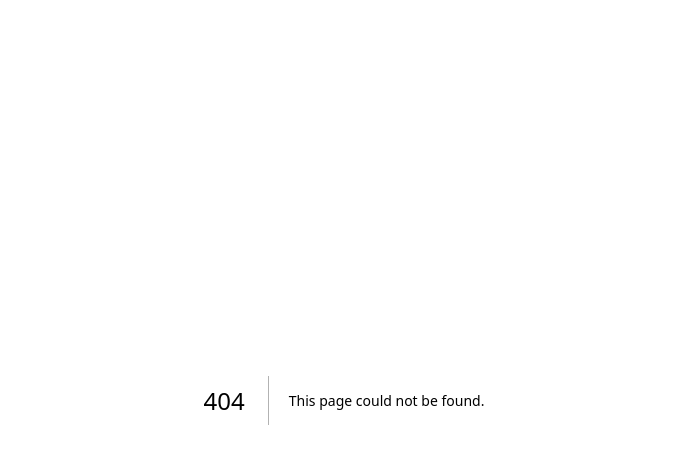
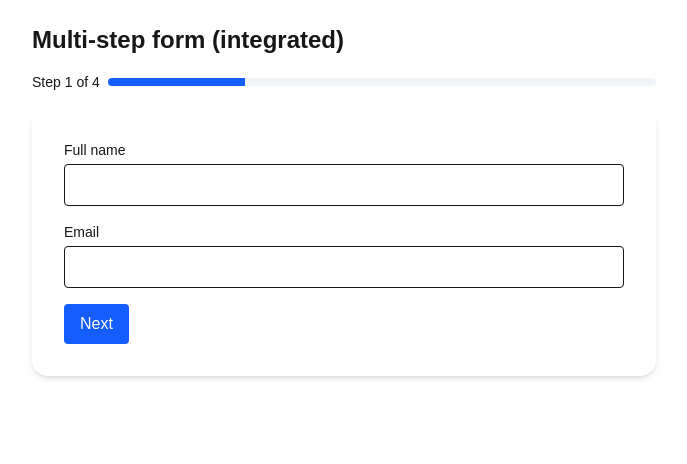
Before and after one commit to vanheaven-ui/my-multistep-form, a Next.js app: page /form in a window 1280 px wide. Before the commit this address had no page. Shown: the top 464 px of the page, without its empty margins (296-983 px from the left). Built offline with nearby package versions, Linux system fonts and the light colour scheme.

Commit message:
feat(form): add Personal, Contact, Files, and Review step components

```diff
--- /dev/null
+++ b/app/form/page.tsx
@@ -0,0 +1,78 @@
+"use client";
+import React from "react";
+
+import StepPersonal from "../../components/form/StepPersonal";
+import StepContact from "../../components/form/StepContact";
+import StepFiles from "../../components/form/StepFiles";
+import StepReview from "../../components/form/StepReview";
+import { useMultiStepForm } from "../../features/hooks/multi-step-form/useMultiStepForm";
+import { FormStep } from "../../features/hooks/multi-step-form/types";
+import Stepper from "../../components/form/Stepper";
+import StepContainer from "../../components/layout/StepContainer";
+
+export default function FormPage() {
+  const { step, totalSteps, next, back, data, setData, goTo } =
+    useMultiStepForm();
+
+  const handleNextFromPersonal = (payload: any) => {
+    // data already saved in setData by child; we still call next to move forward
+    next();
+  };
+
+  const handleSubmit = async (payload: any) => {
+    // TODO: call API `/api/form` — for now just clear and alert
+    try {
+      // optimistic submit placeholder
+      alert("Submitted — check console");
+      console.log("submit payload", payload);
+      // clear storage / reset if you want
+      localStorage.removeItem("multi_step_form_v1");
+      goTo(FormStep.Personal);
+    } catch (e) {
+      console.error(e);
+      alert("Submit failed (stub)");
+    }
+  };
+
+  return (
+    <main className="max-w-2xl mx-auto p-6">
+      <h1 className="text-2xl font-bold mb-4">Multi-step form (integrated)</h1>
+      <Stepper step={step} total={totalSteps} />
+      <StepContainer>
+        {step === FormStep.Personal && (
+          <StepPersonal
+            defaultValues={data as any}
+            onNext={handleNextFromPersonal}
+            onSave={(p) => setData(p)}
+          />
+        )}
+
+        {step === FormStep.Contact && (
+          <StepContact
+            defaultValues={data as any}
+            onBack={() => back()}
+            onNext={() => next()}
+            onSave={(p) => setData(p)}
+          />
+        )}
+
+        {step === FormStep.Files && (
+          <StepFiles
+            defaultValues={{ attachments: (data as any).attachments }}
+            onBack={() => back()}
+            onNext={() => next()}
+            onSave={(p) => setData(p)}
+          />
+        )}
+
+        {step === FormStep.Review && (
+          <StepReview
+            data={data}
+            onBack={() => back()}
+            onSubmit={(p) => handleSubmit(p)}
+          />
+        )}
+      </StepContainer>
+    </main>
+  );
+}
--- /dev/null
+++ b/components/form/StepContact.tsx
@@ -0,0 +1,66 @@
+"use client";
+import React from "react";
+import { useForm } from "react-hook-form";
+import { ContactSchema } from "../../features/multi-step-form/schemas/formSchemas";
+import type { z } from "zod";
+import type { FormSchemaType } from "../../features/multi-step-form/schemas/formSchemas";
+
+type ContactData = z.infer<typeof ContactSchema>;
+
+export default function StepContact({
+  defaultValues,
+  onNext,
+  onBack,
+  onSave,
+}: {
+  defaultValues?: Partial<ContactData>;
+  onNext: (data: ContactData) => void;
+  onBack: () => void;
+  onSave: (patch: Partial<FormSchemaType>) => void;
+}) {
+  const { register, handleSubmit } = useForm<ContactData>({
+    defaultValues: defaultValues as any,
+  });
+
+  const submit = (values: ContactData) => {
+    onSave(values);
+    onNext(values);
+  };
+
+  return (
+    <form onSubmit={handleSubmit(submit)} className="space-y-4">
+      <div>
+        <label className="block text-sm">Phone</label>
+        <input
+          {...register("phone")}
+          aria-label="Phone"
+          className="mt-1 w-full border rounded p-2"
+        />
+      </div>
+      <div>
+        <label className="block text-sm">Address</label>
+        <input
+          {...register("address")}
+          aria-label="Address"
+          className="mt-1 w-full border rounded p-2"
+        />
+      </div>
+
+      <div className="flex gap-2">
+        <button
+          type="button"
+          onClick={onBack}
+          className="px-4 py-2 border rounded"
+        >
+          Back
+        </button>
+        <button
+          type="submit"
+          className="px-4 py-2 bg-blue-600 text-white rounded"
+        >
+          Next
+        </button>
+      </div>
+    </form>
+  );
+}
--- /dev/null
+++ b/components/form/StepFiles.tsx
@@ -0,0 +1,52 @@
+"use client";
+import React, { useCallback } from "react";
+import type { FormSchemaType } from "../../features/multi-step-form/schemas/formSchemas";
+
+export default function StepFiles({
+  defaultValues,
+  onNext,
+  onBack,
+  onSave,
+}: {
+  defaultValues?: { attachments?: { name: string; size: number }[] };
+  onNext: () => void;
+  onBack: () => void;
+  onSave: (patch: Partial<FormSchemaType>) => void;
+}) {
+  const handleFileChange = useCallback(
+    (e: React.ChangeEvent<HTMLInputElement>) => {
+      const files = e.target.files;
+      if (!files) return;
+      const arr = Array.from(files).map((f) => ({
+        name: f.name,
+        size: f.size,
+      }));
+      onSave({ attachments: arr });
+    },
+    [onSave],
+  );
+
+  return (
+    <div>
+      <label className="block text-sm">Attach files</label>
+      <input
+        aria-label="files"
+        type="file"
+        multiple
+        onChange={handleFileChange}
+        className="mt-1"
+      />
+      <div className="mt-4 flex gap-2">
+        <button onClick={onBack} className="px-4 py-2 border rounded">
+          Back
+        </button>
+        <button
+          onClick={onNext}
+          className="px-4 py-2 bg-blue-600 text-white rounded"
+        >
+          Next
+        </button>
+      </div>
+    </div>
+  );
+}
--- /dev/null
+++ b/components/form/StepPersonal.tsx
@@ -0,0 +1,70 @@
+"use client";
+import React from "react";
+import { useForm } from "react-hook-form";
+import { zodResolver } from "@hookform/resolvers/zod";
+import { PersonalSchema } from "../../features/multi-step-form/schemas/formSchemas";
+import type { z } from "zod";
+import type { FormSchemaType } from "../../features/multi-step-form/schemas/formSchemas";
+
+type PersonalData = z.infer<typeof PersonalSchema>;
+
+export default function StepPersonal({
+  defaultValues,
+  onNext,
+  onSave,
+}: {
+  defaultValues?: Partial<PersonalData>;
+  onNext: (data: PersonalData) => void;
+  onSave: (patch: Partial<FormSchemaType>) => void;
+}) {
+  const { register, handleSubmit, formState } = useForm<PersonalData>({
+    resolver: zodResolver(PersonalSchema),
+    defaultValues: defaultValues as any,
+  });
+
+  const submit = (values: PersonalData) => {
+    onSave(values);
+    onNext(values);
+  };
+
+  return (
+    <form onSubmit={handleSubmit(submit)} className="space-y-4">
+      <div>
+        <label className="block text-sm">Full name</label>
+        <input
+          {...register("fullName")}
+          aria-label="Full name"
+          className="mt-1 w-full border rounded p-2"
+        />
+        {formState.errors.fullName && (
+          <p className="text-sm text-red-600">
+            {String(formState.errors.fullName.message)}
+          </p>
+        )}
+      </div>
+
+      <div>
+        <label className="block text-sm">Email</label>
+        <input
+          {...register("email")}
+          aria-label="Email"
+          className="mt-1 w-full border rounded p-2"
+        />
+        {formState.errors.email && (
+          <p className="text-sm text-red-600">
+            {String(formState.errors.email.message)}
+          </p>
+        )}
+      </div>
+
+      <div className="flex gap-2">
+        <button
+          type="submit"
+          className="px-4 py-2 bg-blue-600 text-white rounded"
+        >
+          Next
+        </button>
+      </div>
+    </form>
+  );
+}
--- /dev/null
+++ b/components/form/StepReview.tsx
@@ -0,0 +1,33 @@
+"use client";
+import React from "react";
+import type { FormSchemaType } from "../../features/multi-step-form/schemas/formSchemas";
+
+export default function StepReview({
+  data,
+  onBack,
+  onSubmit,
+}: {
+  data: Partial<FormSchemaType>;
+  onBack: () => void;
+  onSubmit: (payload: Partial<FormSchemaType>) => void;
+}) {
+  return (
+    <div>
+      <h2 className="text-lg font-medium mb-2">Review</h2>
+      <pre className="bg-slate-50 p-3 rounded text-sm overflow-auto">
+        {JSON.stringify(data, null, 2)}
+      </pre>
+      <div className="mt-4 flex gap-2">
+        <button onClick={onBack} className="px-4 py-2 border rounded">
+          Back
+        </button>
+        <button
+          onClick={() => onSubmit(data)}
+          className="px-4 py-2 bg-green-600 text-white rounded"
+        >
+          Submit
+        </button>
+      </div>
+    </div>
+  );
+}
--- /dev/null
+++ b/components/layout/Footer.tsx
@@ -0,0 +1,53 @@
+"use client";
+import React from "react";
+
+export interface FooterLink {
+  label: string;
+  href: string;
+  external?: boolean;
+}
+
+export interface FooterProps {
+  companyName?: string;
+  year?: number;
+  links?: FooterLink[];
+  className?: string;
+}
+
+export default function Footer({
+  companyName = "Multi-Step Form Starter",
+  year = new Date().getFullYear(),
+  links = [],
+  className = "",
+}: FooterProps) {
+  return (
+    <footer
+      className={`w-full py-6 px-4 flex flex-col sm:flex-row items-center justify-between text-sm text-zinc-500 dark:text-zinc-400 ${className}`}
+    >
+      <div>
+        &copy; {year} {companyName}. All rights reserved.
+      </div>
+      {links.length > 0 && (
+        <div className="flex gap-4 mt-2 sm:mt-0">
+          {links.map((link, idx) =>
+            link.external ? (
+              <a
+                key={idx}
+                href={link.href}
+                target="_blank"
+                rel="noopener noreferrer"
+                className="hover:underline"
+              >
+                {link.label}
+              </a>
+            ) : (
+              <a key={idx} href={link.href} className="hover:underline">
+                {link.label}
+              </a>
+            ),
+          )}
+        </div>
+      )}
+    </footer>
+  );
+}
```
